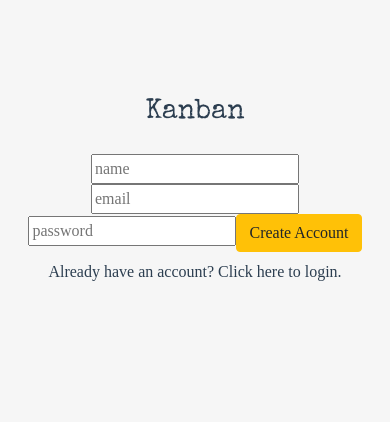
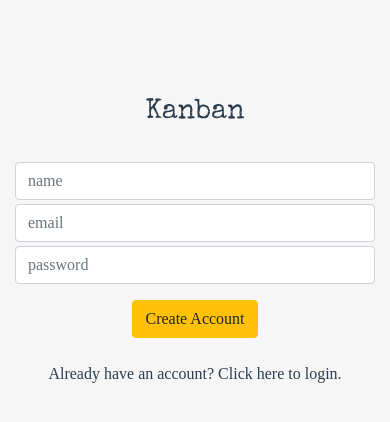
Before and after one commit to ricejl/Kanban, a Vue app in the folder client/: page /#/login in a window 390 px wide. Both pictures are taken after a click on the element "No account? Click here to register.". Shown: the top 422 px of the page. Built offline with nearby package versions, Linux system fonts and the light colour scheme; no server answers; a web font is replaced by a local one.

Commit message:
make input fields mobile-responsive on login, boards

```diff
--- a/client/src/views/Boards.vue
+++ b/client/src/views/Boards.vue
@@ -23,7 +23,7 @@
         </div>
       </div>
       <div class="row">
-        <div class="col-lg-4 offset-lg-4 text-center pt-5">
+        <div class="col-sm-6 offset-sm-3 col-lg-4 offset-lg-4 text-center pt-5">
           <form class="form-group" @submit.prevent="addBoard">
             <input
               class="form-control mb-1"
--- a/client/src/views/Login.vue
+++ b/client/src/views/Login.vue
@@ -1,12 +1,12 @@
 <template>
   <div class="login container-fluid bg-lightest-grey font-primary">
-    <header class="row pt-5 p-3">
+    <header class="row pt-5 pb-4">
       <div class="col pt-5">
         <h3 id="font-logo">Kanban</h3>
       </div>
     </header>
     <main class="row">
-      <div class="col-lg-4 offset-lg-4 text-center">
+      <div class="col-sm-6 offset-sm-3 col-lg-4 offset-lg-4 text-center">
         <form class="form-group" v-if="loginForm" @submit.prevent="loginUser">
           <input class="form-control mb-1" type="email" v-model="creds.email" placeholder="email" />
           <input
@@ -17,10 +17,15 @@
           />
           <button class="btn btn-blue text-white" type="submit">Login</button>
         </form>
-        <form v-else @submit.prevent="register">
-          <input type="text" v-model="newUser.name" placeholder="name" />
-          <input type="email" v-model="newUser.email" placeholder="email" />
-          <input type="password" v-model="newUser.password" placeholder="password" />
+        <form class="form-group" v-else @submit.prevent="register">
+          <input class="form-control mb-1" type="text" v-model="newUser.name" placeholder="name" />
+          <input class="form-control mb-1" type="email" v-model="newUser.email" placeholder="email" />
+          <input
+            class="form-control mb-3"
+            type="password"
+            v-model="newUser.password"
+            placeholder="password"
+          />
           <button class="btn btn-warning" type="submit">Create Account</button>
         </form>
         <div class="action pt-2" @click="loginForm = !loginForm">
```
